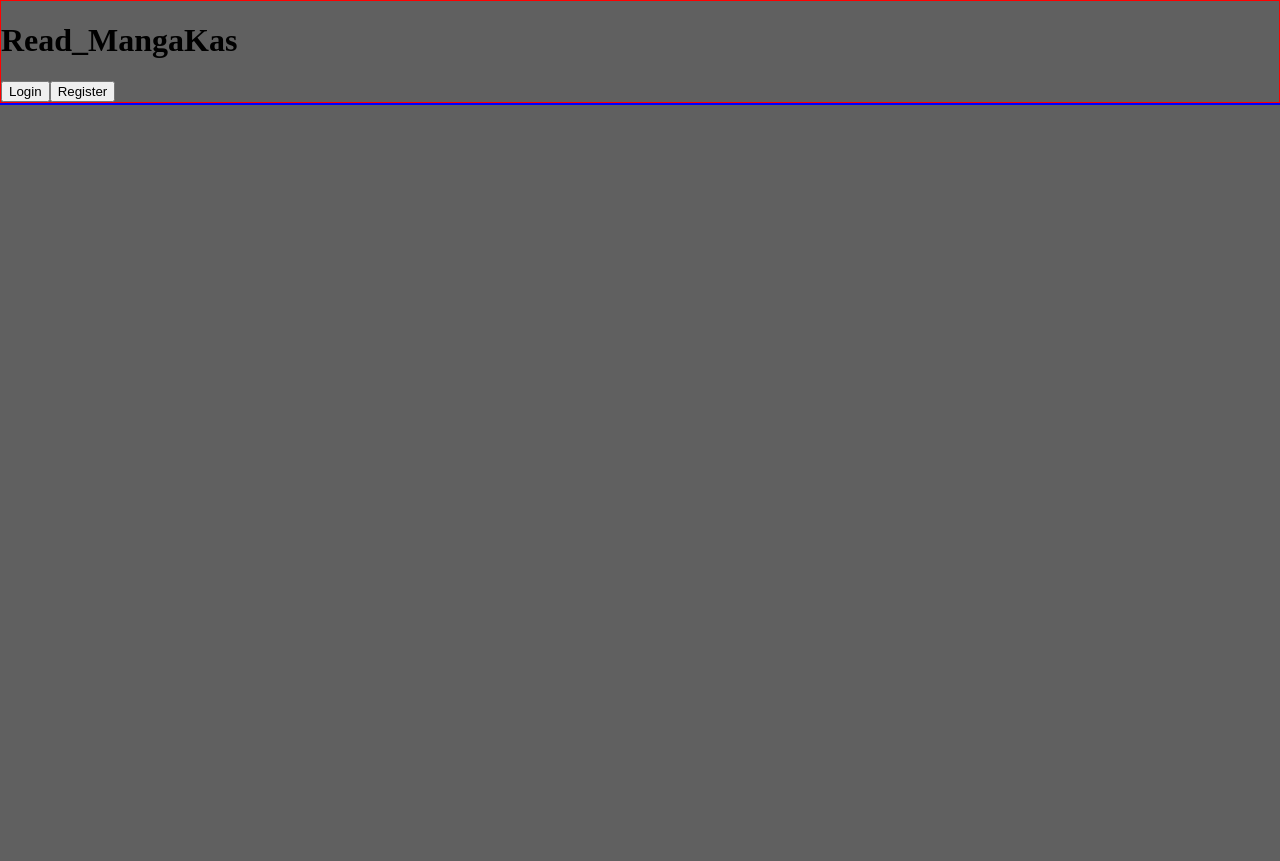
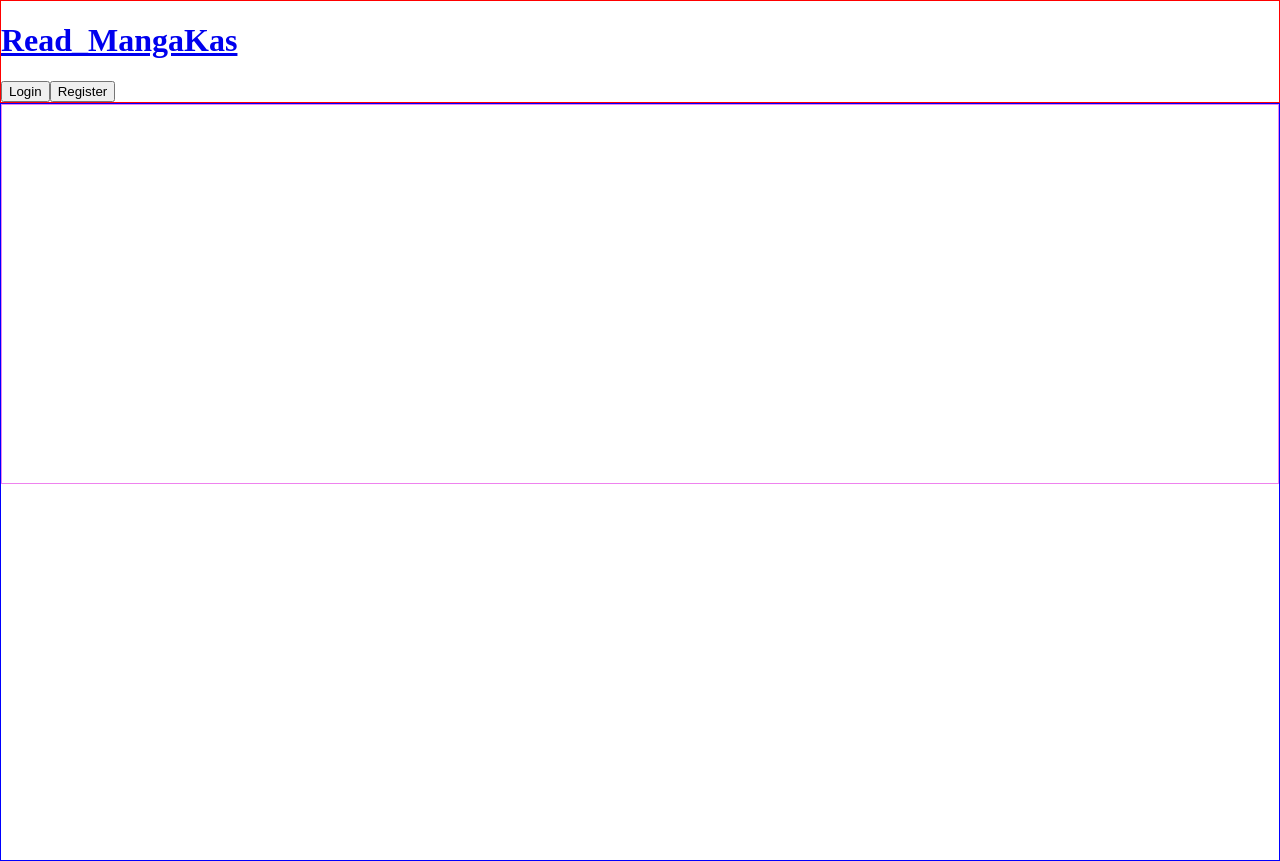
Before and after one commit to Raidiniom/Read_MangaKas, a React (Vite) app in the folder frontend/: page / in a window 1280 px wide. Before the commit the page ends 800 px from the top, so only its background shows below. Built offline with nearby package versions, Linux system fonts and the light colour scheme.

Commit message:
gihinayhinay og sugod

```diff
--- a/frontend/src/components/Landing_Page.jsx
+++ b/frontend/src/components/Landing_Page.jsx
@@ -1,18 +1,22 @@
 import './styles/landing.css'
+import { Link } from 'react-router-dom';
 
 export default function Landing_Page() {
 
     return (
         <>
           <div className='landing-header'>
-            <h1 className='landing-title'>Read_MangaKas</h1>
+            <Link to='/'><h1 className='landing-title'>Read_MangaKas</h1></Link>
             <div className="routes">
-                <button>Login</button>
-                <button>Register</button>
+                <Link to='/login'><button>Login</button></Link>
+                <Link to='/register'><button>Register</button></Link>
             </div>
           </div>
 
-          <div className='landing-body'></div>
+          <div className='landing-body'>
+            {/* displays top rated mangas being reed all time on the site */}
+            <div className='top-manga-display'></div>
+          </div>
         </>
     )
 }
--- a/frontend/src/components/styles/landing.css
+++ b/frontend/src/components/styles/landing.css
@@ -2,6 +2,16 @@
     border: 1px solid red;
 }
 
+.landing-title {
+    text-decoration: dashed;
+}
+
 .landing-body {
     border: 1px solid blue;
+    height: 20cm;
 }
+
+.top-manga-display {
+    border: 1px solid violet;
+    height: 10cm;
+}
--- a/frontend/src/index.css
+++ b/frontend/src/index.css
@@ -1,4 +1,3 @@
 body {
-    background-color: #606060;
     margin: 0;
 }
```
